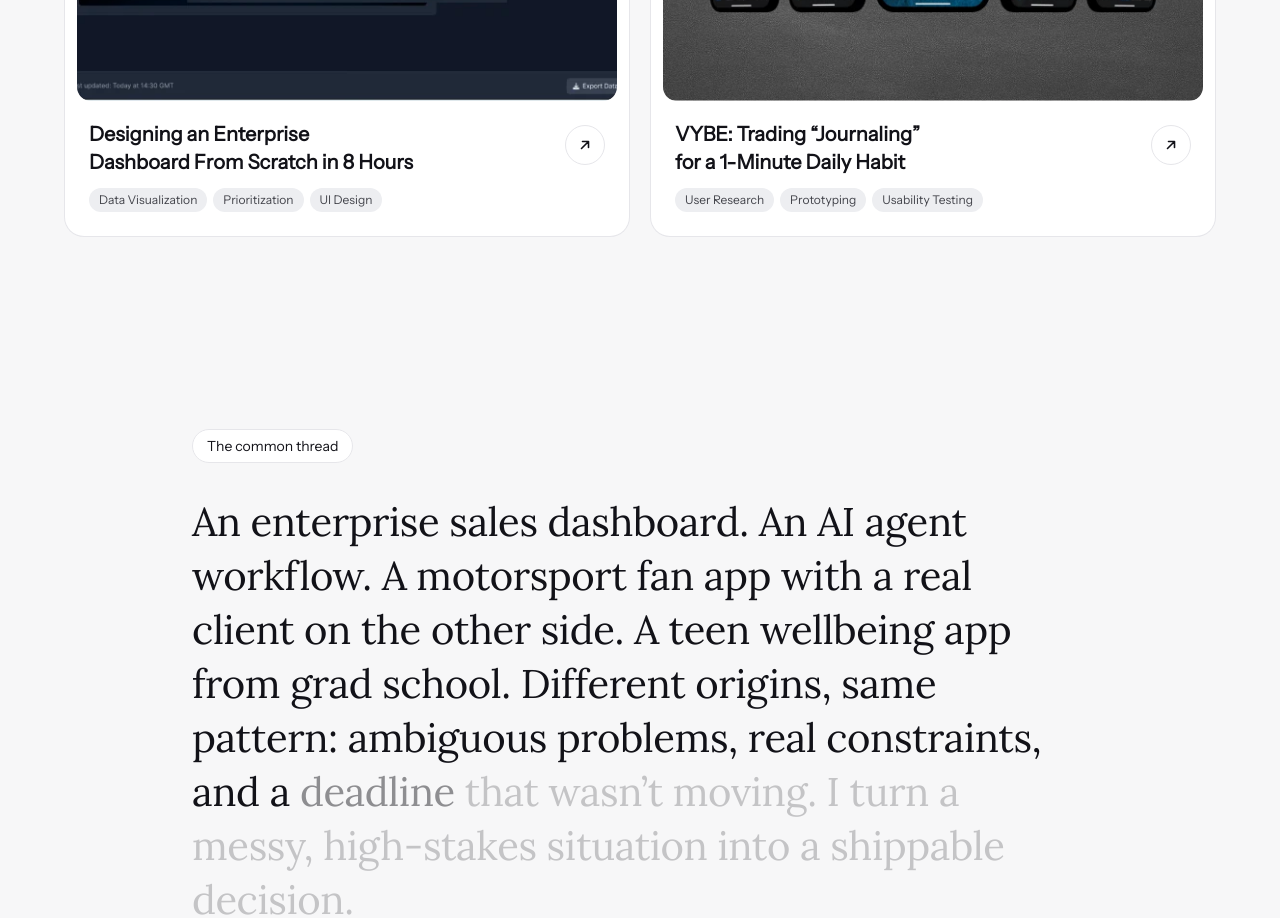
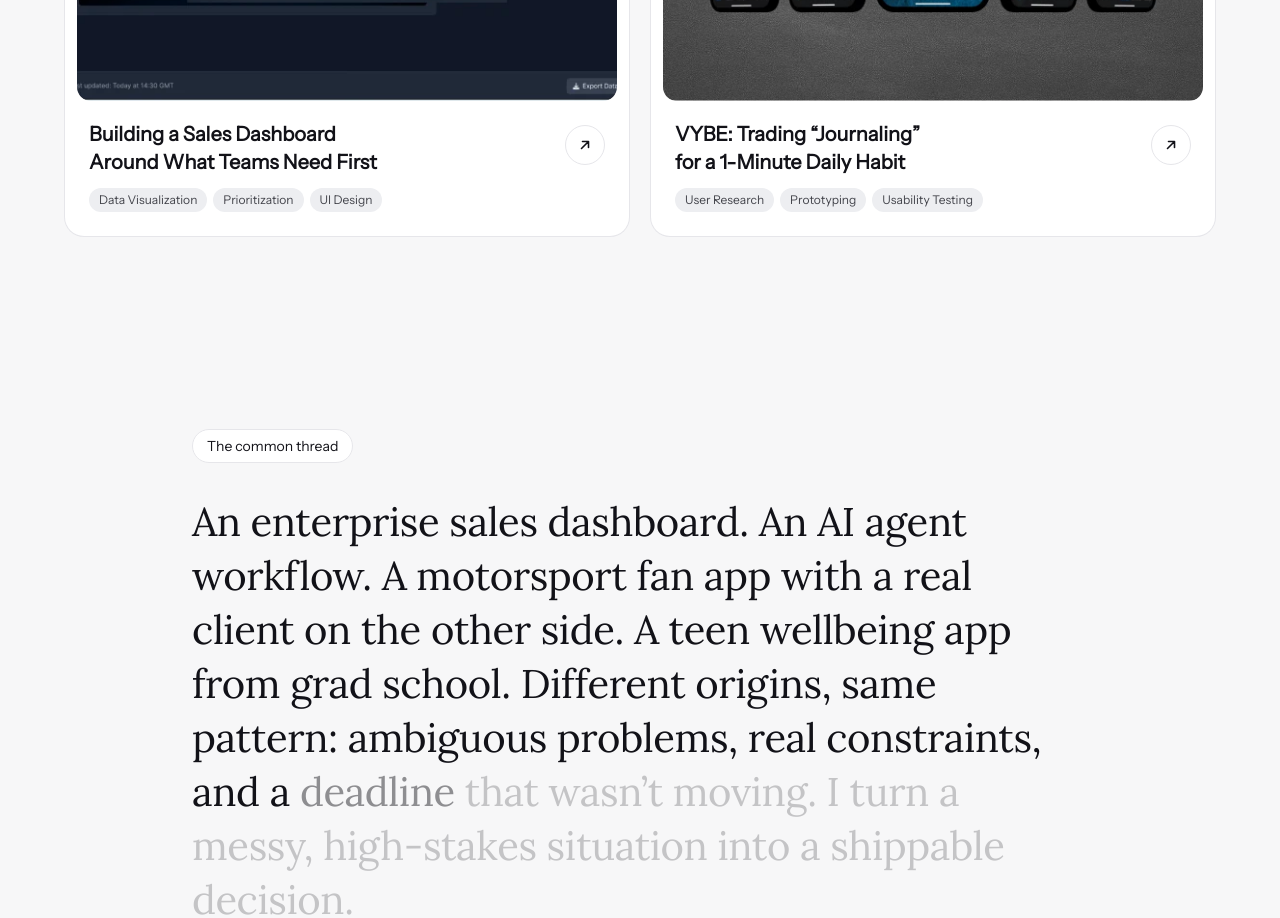
Before and after one commit to anupindikarthik529-prog/Portfolio, a React (Vite) app in the folder web/: page / in a window 1280 px wide. Shown: the part 2120-3038 px from the top of the page. Built offline with nearby package versions, Linux system fonts and the light colour scheme.

Commit message:
Rename Adidas case study title to lead with prioritisation
Co-Authored-By: Claude Opus 5.5 <noreply@anthropic.com>
Claude-Session: https://claude.ai/code/session_01JfDsrrcrD6ejfMG7kQkm1T

```diff
--- a/web/src/data.ts
+++ b/web/src/data.ts
@@ -25,7 +25,7 @@ export const projects = [
   },
   {
     context: 'Design Challenge',
-    title: 'Designing an Enterprise Dashboard From Scratch in 8 Hours',
+    title: 'Building a Sales Dashboard Around What Teams Need First',
     tags: ['Data Visualization', 'Prioritization', 'UI Design'],
     image: dashboard,
     href: '#sales-dashboard',
```
Also changed, not shown: 1 other file (tests, documents, lock files or other folders).
